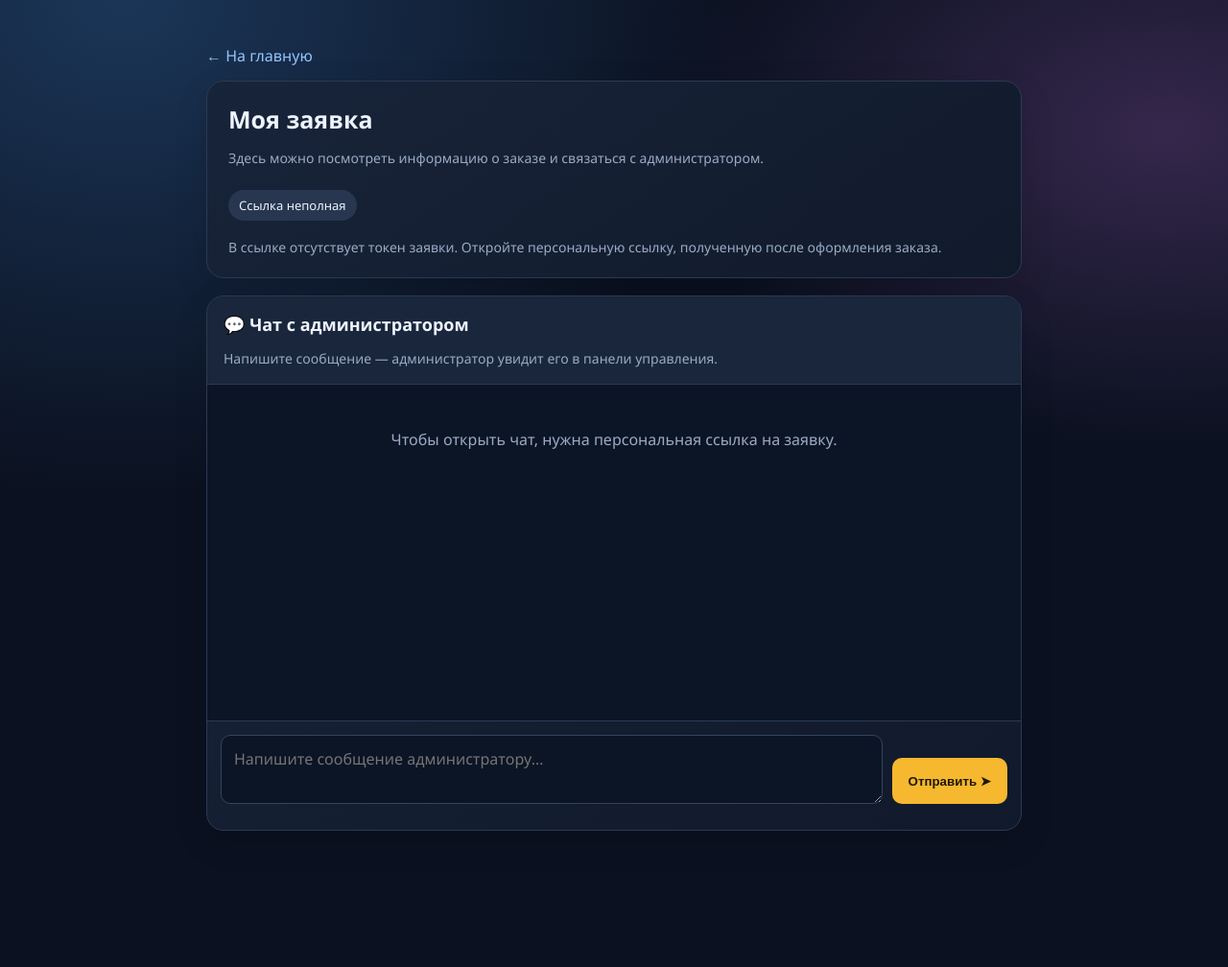
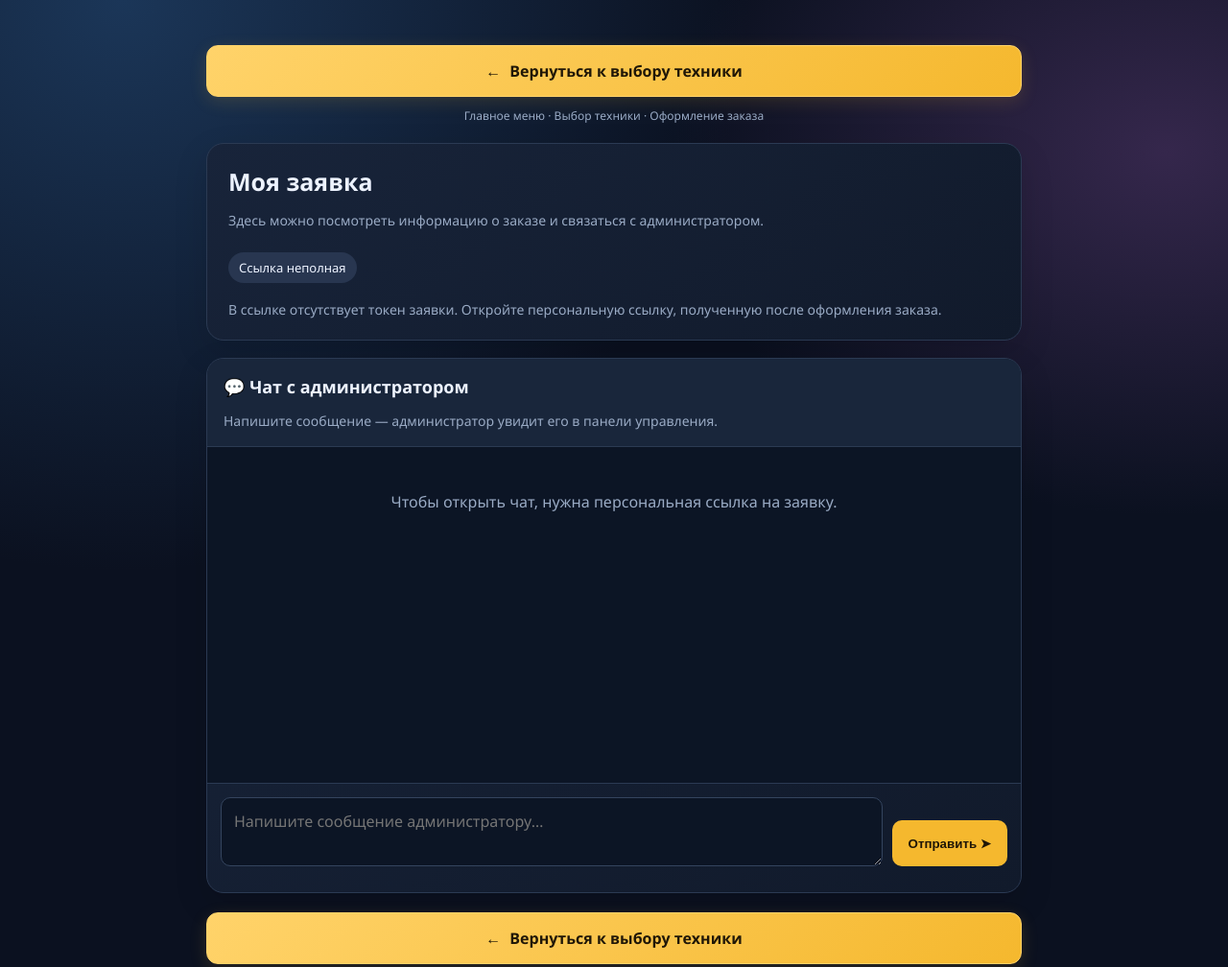
Before and after one commit to dimavasilkiv15-pixel/rent-spec-client-copy-, a website: page status.html in a window 1280 px wide. Shown: the top 1008 px of the page at 96% size. Before the commit the page ends 913 px from the top, so only its background shows below. Drawn offline with Linux system fonts and the light colour scheme.

Commit message:
Update status.html

```diff
--- a/status.html
+++ b/status.html
@@ -124,11 +124,38 @@ button:disabled{opacity:.5;cursor:wait}
 #notice{padding:0 15px 13px;color:#9aabc5;font-size:13px}
 .error{color:#fb7185!important}
 .success{color:#86efac!important}
-.toplink{
-  display:inline-block;
-  margin-bottom:15px;
-  color:#93c5fd;
-  text-decoration:none
+
+/* Заметные кнопки возврата в главное меню */
+.back-menu{
+  display:flex;
+  align-items:center;
+  justify-content:center;
+  gap:9px;
+  width:100%;
+  min-height:54px;
+  margin:0 0 20px;
+  padding:15px 18px;
+  border:1px solid #ffd36a;
+  border-radius:12px;
+  background:linear-gradient(135deg,#ffd36a,#f5b82e);
+  color:#201707;
+  text-decoration:none;
+  text-align:center;
+  font-size:16px;
+  font-weight:800;
+  box-shadow:0 5px 18px #f5b82e25;
+  transition:filter .15s,transform .15s
+}
+.back-menu:hover{
+  filter:brightness(1.08);
+  transform:translateY(-1px)
+}
+.back-menu.bottom{margin:20px 0 0}
+.menu-hint{
+  margin:-9px 0 20px;
+  text-align:center;
+  color:#9aabc5;
+  font-size:12px
 }
 @media(max-width:560px){
   body{padding:12px}
@@ -137,14 +164,20 @@ button:disabled{opacity:.5;cursor:wait}
   .details{grid-template-columns:1fr}
   .messages{height:330px}
   form{flex-direction:column;align-items:stretch}
-  button{width:100%}
+  form button{width:100%}
+  .back-menu{font-size:15px}
 }
 </style>
 </head>
 
 <body>
 <main>
-  <a class="toplink" href="/">← На главную</a>
+
+  <a class="back-menu" href="/" aria-label="Вернуться к выбору техники">
+    <span>←</span>
+    <span>Вернуться к выбору техники</span>
+  </a>
+  <div class="menu-hint">Главное меню · Выбор техники · Оформление заказа</div>
 
   <section class="panel">
     <h1>Моя заявка</h1>
@@ -179,6 +212,12 @@ button:disabled{opacity:.5;cursor:wait}
 
     <div id="notice" aria-live="polite"></div>
   </section>
+
+  <a class="back-menu bottom" href="/" aria-label="Вернуться к выбору техники">
+    <span>←</span>
+    <span>Вернуться к выбору техники</span>
+  </a>
+
 </main>
 
 <script>
@@ -186,7 +225,6 @@ button:disabled{opacity:.5;cursor:wait}
 
 const params = new URLSearchParams(window.location.search);
 const token = (params.get('token') || '').trim();
-
 const $ = id => document.getElementById(id);
 
 let busy = false;
@@ -232,7 +270,6 @@ function beep() {
 
     oscillator.connect(gain);
     gain.connect(audioCtx.destination);
-
     oscillator.frequency.value = 880;
 
     gain.gain.setValueAtTime(0.001, audioCtx.currentTime);
@@ -246,7 +283,7 @@ function beep() {
     oscillator.start();
     oscillator.stop(audioCtx.currentTime + 0.26);
   } catch (error) {
-    // Звук необязателен; его ошибка не должна ломать страницу.
+    // Звук необязателен.
   }
 }
 
@@ -266,7 +303,8 @@ async function api(url, options = {}) {
   if (!response.ok || data.ok === false) {
     if (response.status === 404) {
       throw new Error(
-        data.error || 'Заявка не найдена. Проверьте ссылку из сообщения после оформления.'
+        data.error ||
+        'Заявка не найдена. Проверьте персональную ссылку на неё.'
       );
     }
 
@@ -343,7 +381,8 @@ function showMessages(messages) {
 
   box.innerHTML = list.map(message => {
     const admin = isAdminMessage(message);
-    const text = message.text ?? message.message ?? message.content ?? '';
+    const messageText =
+      message.text ?? message.message ?? message.content ?? '';
     const date = message.createdAt || message.created_at || message.date;
 
     let time = '';
@@ -359,7 +398,7 @@ function showMessages(messages) {
     return `
       <div class="message ${admin ? '' : 'mine'}">
         <div class="meta">${admin ? 'Администратор' : 'Вы'}${escapeHtml(time)}</div>
-        ${escapeHtml(text)}
+        ${escapeHtml(messageText)}
       </div>
     `;
   }).join('');
@@ -373,13 +412,14 @@ async function loadStatus() {
     $('pageError').textContent =
       'В ссылке отсутствует токен заявки. Откройте персональную ссылку, полученную после оформления заказа.';
     $('messages').innerHTML = `
-      <div class="empty">Чтобы открыть чат, нужна персональная ссылка на заявку.</div>
+      <div class="empty">
+        Чтобы открыть чат, нужна персональная ссылка на заявку.
+      </div>
     `;
     return;
   }
 
   if (loading) return;
-
   loading = true;
 
   try {
@@ -427,7 +467,7 @@ $('chatForm').addEventListener('submit', async event => {
   if (!token) {
     $('notice').textContent =
       'Нет токена заявки в ссылке. Откройте персональную ссылку из подтверждения заказа.';
-    $('notice').classList.add('error');
+    $('notice').className = 'error';
     return;
   }
 
@@ -452,7 +492,6 @@ $('chatForm').addEventListener('submit', async event => {
     $('notice').className = 'success';
     $('notice').textContent = 'Сообщение отправлено.';
 
-    // Разрешаем повторно отобразить обновлённую переписку.
     lastSignature = '';
     await loadStatus();
   } catch (error) {
@@ -466,13 +505,10 @@ $('chatForm').addEventListener('submit', async event => {
 });
 
 loadStatus();
-
 timer = window.setInterval(loadStatus, 2500);
 
 window.addEventListener('beforeunload', () => {
-  if (timer) {
-    clearInterval(timer);
-  }
+  if (timer) clearInterval(timer);
 });
 </script>
 </body>
```
